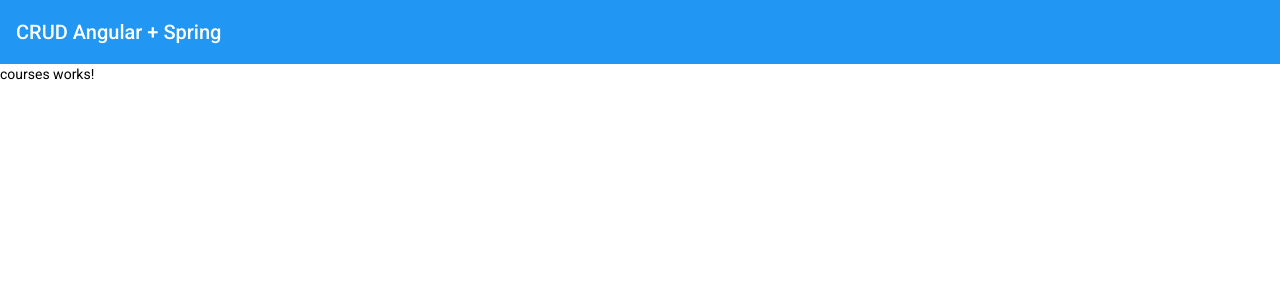
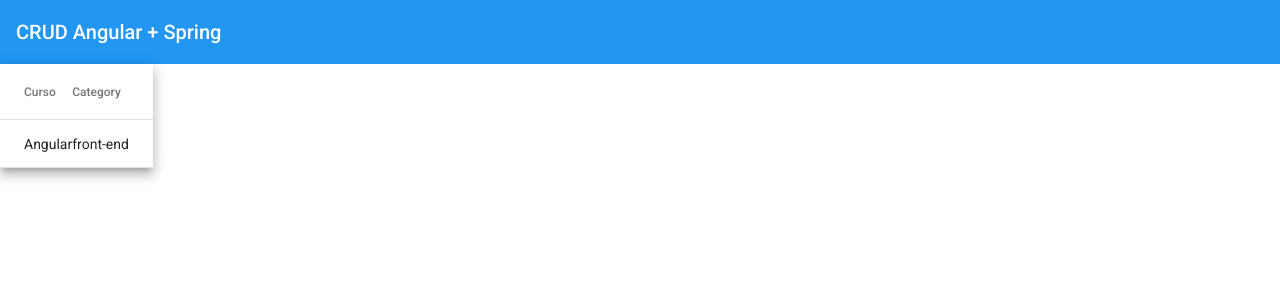
Before and after one commit to MarceloJbCosta/crud-angular, an Angular app: page /courses in a window 1280 px wide. Shown: the top 300 px of the page. Built offline with nearby package versions, Linux system fonts and the light colour scheme.

Commit message:
Criando o Material-table

```diff
--- a/src/app/courses/courses.module.ts
+++ b/src/app/courses/courses.module.ts
@@ -1,5 +1,6 @@
+import { CommonModule } from '@angular/common';
 import { NgModule } from '@angular/core';
-import { CommonModule } from '@angular/common';
+import { MatTableModule } from '@angular/material/table';
 
 import { CoursesRoutingModule } from './courses-routing.module';
 import { CoursesComponent } from './courses/courses.component';
@@ -11,7 +12,8 @@
   ],
   imports: [
     CommonModule,
-    CoursesRoutingModule
+    CoursesRoutingModule,
+    MatTableModule
   ]
 })
 export class CoursesModule { }
--- a/src/app/courses/courses/courses.component.html
+++ b/src/app/courses/courses/courses.component.html
@@ -1 +1,17 @@
-<p>courses works!</p>
+<table mat-table [dataSource]="courses" class="mat-elevation-z8">
+
+    <!-- Name Column -->
+    <ng-container matColumnDef="name">
+      <th mat-header-cell *matHeaderCellDef> Curso </th>
+      <td mat-cell *matCellDef="let course"> {{ course.name }} </td>
+    </ng-container>
+
+    <!-- Category Column -->
+    <ng-container matColumnDef="category">
+      <th mat-header-cell *matHeaderCellDef> Category </th>
+      <td mat-cell *matCellDef="let course"> {{ course.category }} </td>
+    </ng-container>
+
+    <tr mat-header-row *matHeaderRowDef="displayedColumns"></tr>
+    <tr mat-row *matRowDef="let row; columns: displayedColumns;"></tr>
+  </table>
--- a/src/app/courses/courses/courses.component.ts
+++ b/src/app/courses/courses/courses.component.ts
@@ -1,4 +1,5 @@
 import { Component, OnInit } from '@angular/core';
+import { Course } from '../model/course';
 
 @Component({
   selector: 'app-courses',
@@ -7,7 +8,14 @@
 })
 export class CoursesComponent implements OnInit {
 
-  constructor() { }
+  courses: Course[] = [
+    {_id: '1', name: 'Angular', category: 'front-end'}
+  ];
+  displayedColumns = ['name', 'category'];
+
+  constructor() {
+    //this.courses = [];
+  }
 
   ngOnInit(): void {
   }
--- /dev/null
+++ b/src/app/courses/model/course.ts
@@ -0,0 +1,6 @@
+export interface Course {
+    _id: string;
+    name: string;
+    category: string;
+
+}
```
